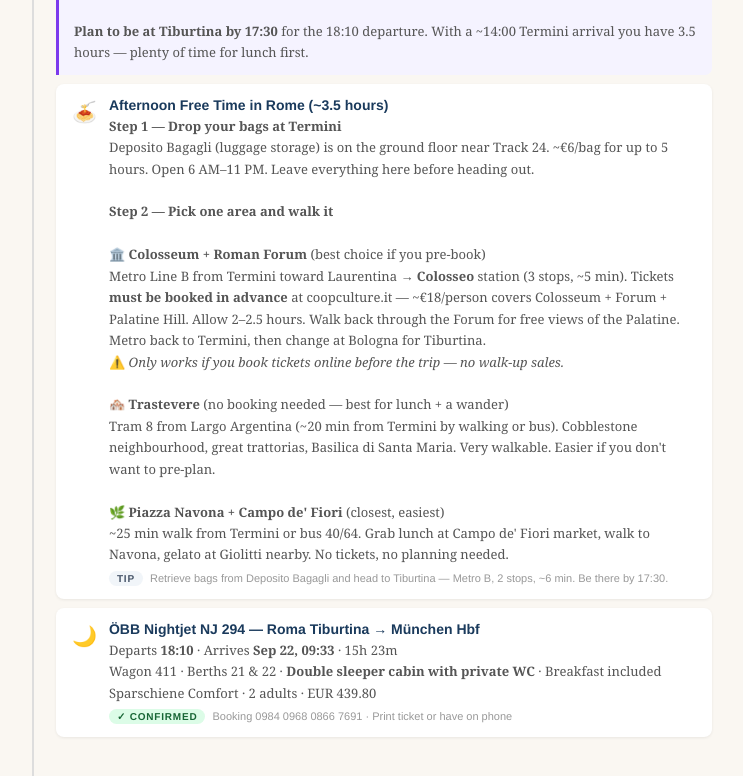
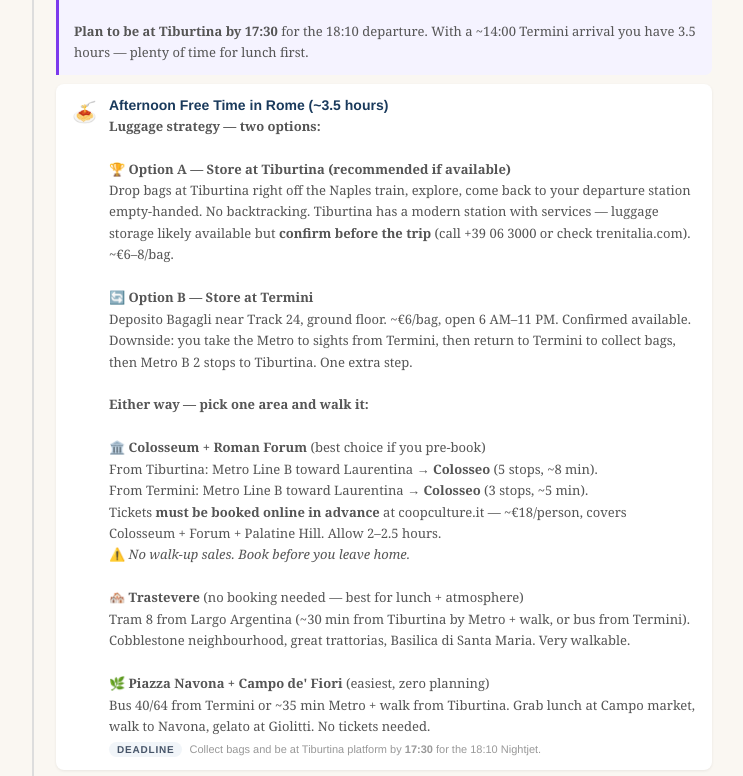
Before and after one commit to jebinsley/euro26, a plain HTML site: page index.html in a window 1280 px wide. Shown: the part 3587-4363 px from the top of the page, without its empty margins (318-1061 px from the left). Drawn offline with Linux system fonts and the light colour scheme.

Commit message:
Update: Rome afternoon — Tiburtina vs Termini luggage strategy, Metro stops from each, confirm Tiburtina storage before trip

```diff
--- a/index.html
+++ b/index.html
@@ -414,18 +414,23 @@
         <div class="eb">
           <div class="et">Afternoon Free Time in Rome (~3.5 hours)</div>
           <div class="ed">
-            <strong>Step 1 — Drop your bags at Termini</strong><br>
-            Deposito Bagagli (luggage storage) is on the ground floor near Track 24. ~€6/bag for up to 5 hours. Open 6 AM–11 PM. Leave everything here before heading out.<br><br>
-            <strong>Step 2 — Pick one area and walk it</strong><br><br>
+            <strong>Luggage strategy — two options:</strong><br><br>
+            🏆 <strong>Option A — Store at Tiburtina (recommended if available)</strong><br>
+            Drop bags at Tiburtina right off the Naples train, explore, come back to your departure station empty-handed. No backtracking. Tiburtina has a modern station with services — luggage storage likely available but <strong>confirm before the trip</strong> (call +39 06 3000 or check trenitalia.com). ~€6–8/bag.<br><br>
+            🔄 <strong>Option B — Store at Termini</strong><br>
+            Deposito Bagagli near Track 24, ground floor. ~€6/bag, open 6 AM–11 PM. Confirmed available. Downside: you take the Metro to sights from Termini, then return to Termini to collect bags, then Metro B 2 stops to Tiburtina. One extra step.<br><br>
+            <strong>Either way — pick one area and walk it:</strong><br><br>
             🏛️ <strong>Colosseum + Roman Forum</strong> (best choice if you pre-book)<br>
-            Metro Line B from Termini toward Laurentina → <strong>Colosseo</strong> station (3 stops, ~5 min). Tickets <strong>must be booked in advance</strong> at coopculture.it — ~€18/person covers Colosseum + Forum + Palatine Hill. Allow 2–2.5 hours. Walk back through the Forum for free views of the Palatine. Metro back to Termini, then change at Bologna for Tiburtina.<br>
-            ⚠️ <em>Only works if you book tickets online before the trip — no walk-up sales.</em><br><br>
-            🏘️ <strong>Trastevere</strong> (no booking needed — best for lunch + a wander)<br>
-            Tram 8 from Largo Argentina (~20 min from Termini by walking or bus). Cobblestone neighbourhood, great trattorias, Basilica di Santa Maria. Very walkable. Easier if you don't want to pre-plan.<br><br>
-            🌿 <strong>Piazza Navona + Campo de' Fiori</strong> (closest, easiest)<br>
-            ~25 min walk from Termini or bus 40/64. Grab lunch at Campo de' Fiori market, walk to Navona, gelato at Giolitti nearby. No tickets, no planning needed.
+            From Tiburtina: Metro Line B toward Laurentina → <strong>Colosseo</strong> (5 stops, ~8 min).<br>
+            From Termini: Metro Line B toward Laurentina → <strong>Colosseo</strong> (3 stops, ~5 min).<br>
+            Tickets <strong>must be booked online in advance</strong> at coopculture.it — ~€18/person, covers Colosseum + Forum + Palatine Hill. Allow 2–2.5 hours.<br>
+            ⚠️ <em>No walk-up sales. Book before you leave home.</em><br><br>
+            🏘️ <strong>Trastevere</strong> (no booking needed — best for lunch + atmosphere)<br>
+            Tram 8 from Largo Argentina (~30 min from Tiburtina by Metro + walk, or bus from Termini). Cobblestone neighbourhood, great trattorias, Basilica di Santa Maria. Very walkable.<br><br>
+            🌿 <strong>Piazza Navona + Campo de' Fiori</strong> (easiest, zero planning)<br>
+            Bus 40/64 from Termini or ~35 min Metro + walk from Tiburtina. Grab lunch at Campo market, walk to Navona, gelato at Giolitti. No tickets needed.
           </div>
-          <div class="em"><span class="tag td">Tip</span> Retrieve bags from Deposito Bagagli and head to Tiburtina — Metro B, 2 stops, ~6 min. Be there by 17:30.</div>
+          <div class="em"><span class="tag td">Deadline</span> Collect bags and be at Tiburtina platform by <strong>17:30</strong> for the 18:10 Nightjet.</div>
         </div>
       </div>
       <div class="event">
```
